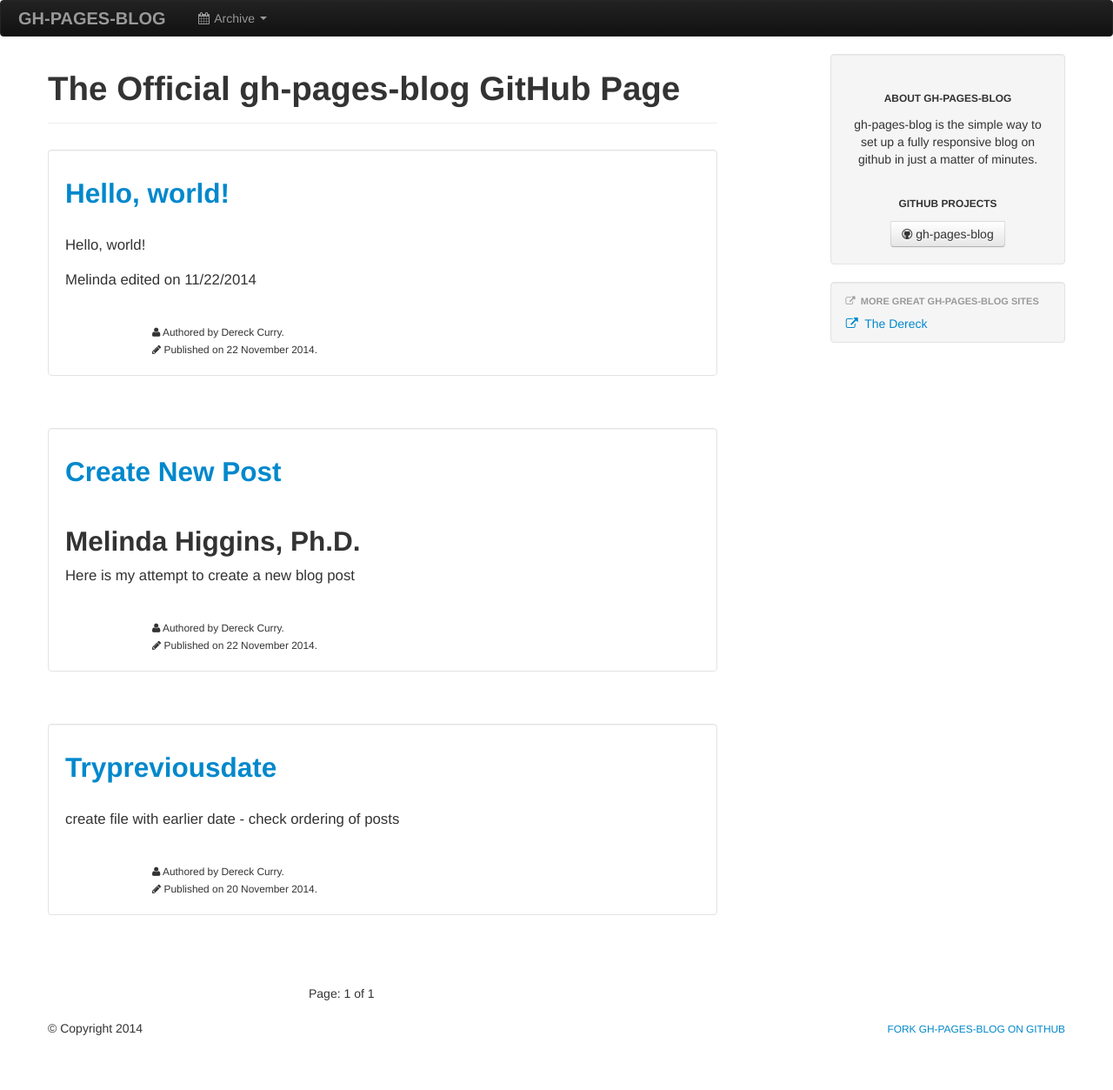
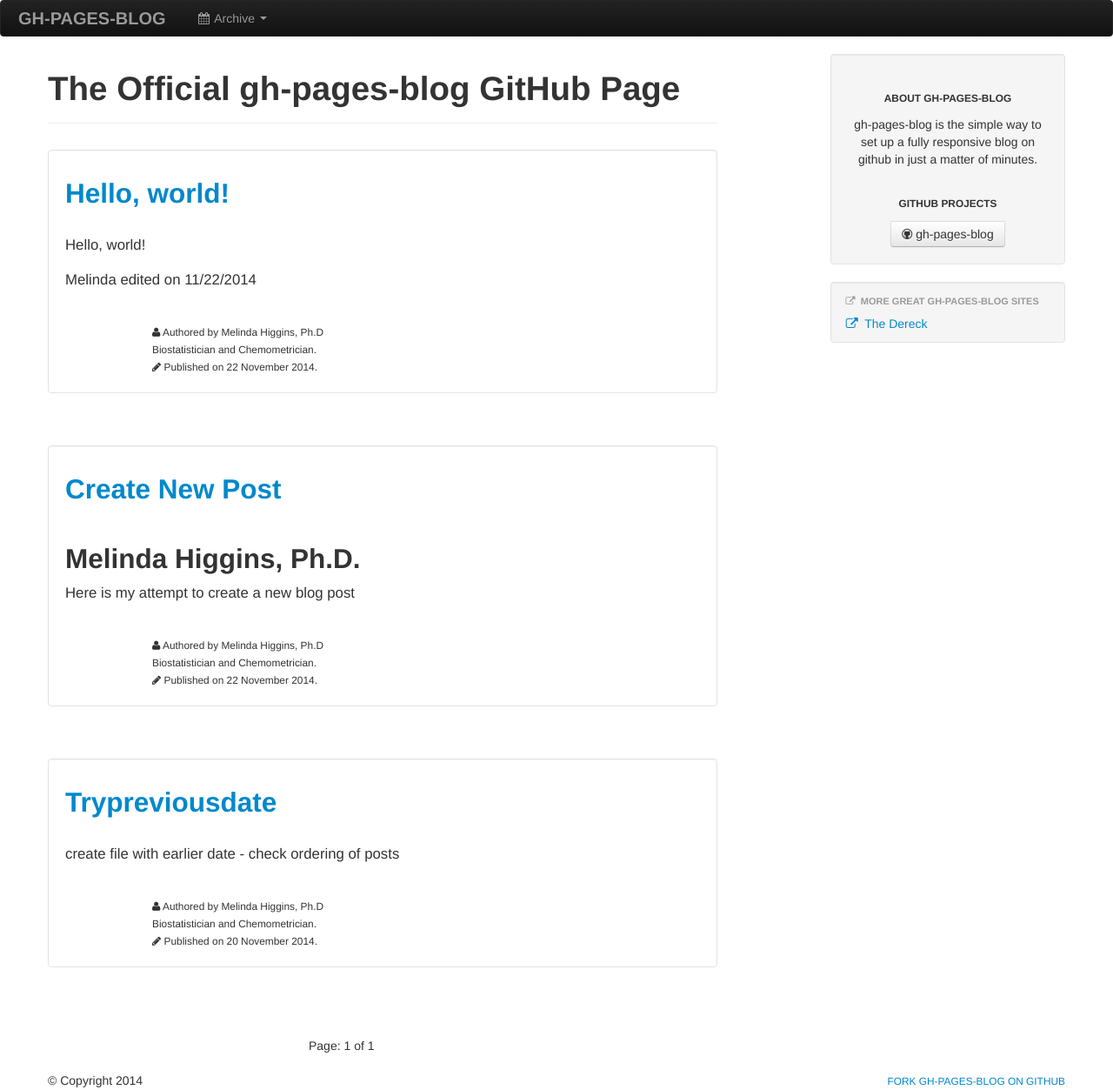
Before and after one commit to melindahiggins2000/blog, a Jekyll site: the page built from index.html, in a window 1280 px wide. Shown: the whole page at 87% size. Built offline with Jekyll 4.4.1, drawn with Linux system fonts in a browser that asks for light colours; the list of posts is cut into pages by our own code; before the commit the page ends 1193 px from its top, so only the background shows below that.

Commit message:
Update _config.yml

```diff
--- a/_config.yml
+++ b/_config.yml
@@ -26,9 +26,9 @@
 name : gh-pages-blog
 brand : gh-pages-blog
 description : The Official gh-pages-blog GitHub Page
-url : https://thedereck.github.io/gh-pages-blog
-email : thedereck@thedereck.com
-author: Dereck Curry
+url : http://melindahiggins2000.github.io/blog/
+email : melinda.higgins@emory.edu
+author: Melinda Higgins, Ph.D Biostatistician and Chemometrician
 
 
 # The following is a list of files to exclude from inclusion in the
@@ -338,7 +338,7 @@ github_projects :
   projects :
   - project :
     name : gh-pages-blog
-    url : https://github.com/thedereck/gh-pages-blog
+    url : http://melindahiggins2000.github.io/blog/
 
 
 # These are links to other websites outside of the blog that are not part of
```
